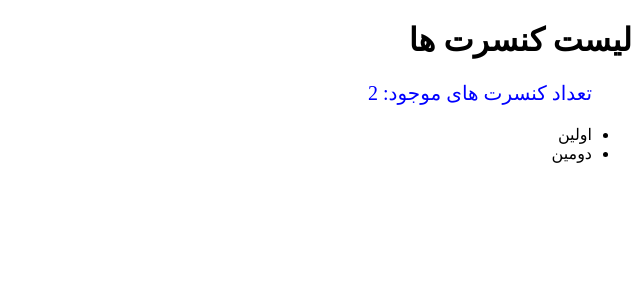
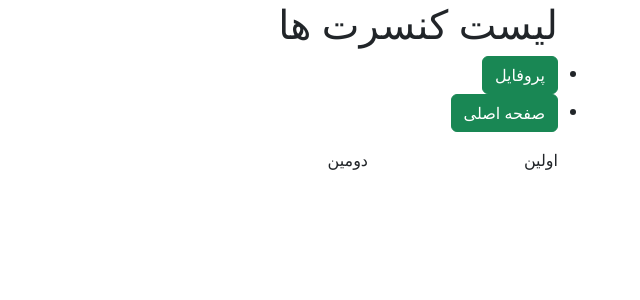
Before and after one commit to shayan24soley85/concert-ticketing-system, a Django app: page /ticketsales/concert/list in a window 1280 px wide. Shown: the top 300 px of the page, without its empty margins (640-1280 px from the left). Run offline with Django 5.2, Linux system fonts and the light colour scheme; data comes from the database, SQL or seed files in the repository; some libraries are stand-ins or nearby versions.

Commit message:
Change concert_list template

```diff
--- a/concert/ticketsales/templates/ticketsales/concert_list.html
+++ b/concert/ticketsales/templates/ticketsales/concert_list.html
@@ -5,20 +5,39 @@
 <head>
     <title>سامانه فروش بلیط کنسرت</title>
     <link rel="stylesheet" type="text/css" href="{% static 'ticketsales/css/style.css' %}">
+    <link rel="stylesheet" type="text/css" href="{% static 'ticketsales/css/fontawesome.css' %}">
+    <link rel="stylesheet" type="text/css" href="{% static 'ticketsales/css/bootstrap.css' %}">
 </head>
 
-<body>
-    <h1>لیست کنسرت ها</h1>
-    <ul>
+<div class="container">
+    <div class="row box">
+
+        <h1>لیست کنسرت ها</h1>
+        <ul class="btnul">
+            <li><a class="btn btn-success">پروفایل</a></li>
+            <li><a class="btn btn-success">صفحه اصلی</a></li>
+        </ul>
+
+    </div>
+
+    <div class="row">
+
         {% if concert_list %}
-        <p>تعداد کنسرت های موجود: {{concert_count}}</p>
         {% for concert in concert_list %}
-        <li>
-            {{ concert }}
-        </li>
+        <div class="col-md-2">
+            <a>
+                <div class="imageBox">
+                    {{ concert }}
+                </div>
+            </a>
+        </div>
         {% endfor %}
         {% endif %}
-    </ul>
-</body>
 
+    </div>
+</div>
+<script src="{% static 'ticketSales/js/jquery-4.0.0.min.js' %} "></script>
+<script src="{% static 'ticketSales/js/bootstrap.bundle.js' %} "></script>
+<script src="{% static 'ticketSales/js/fontawesome.js' %} "></script>
+<script src="{% static 'ticketSales/js/main.js' %} "></script>
 </html>
```
